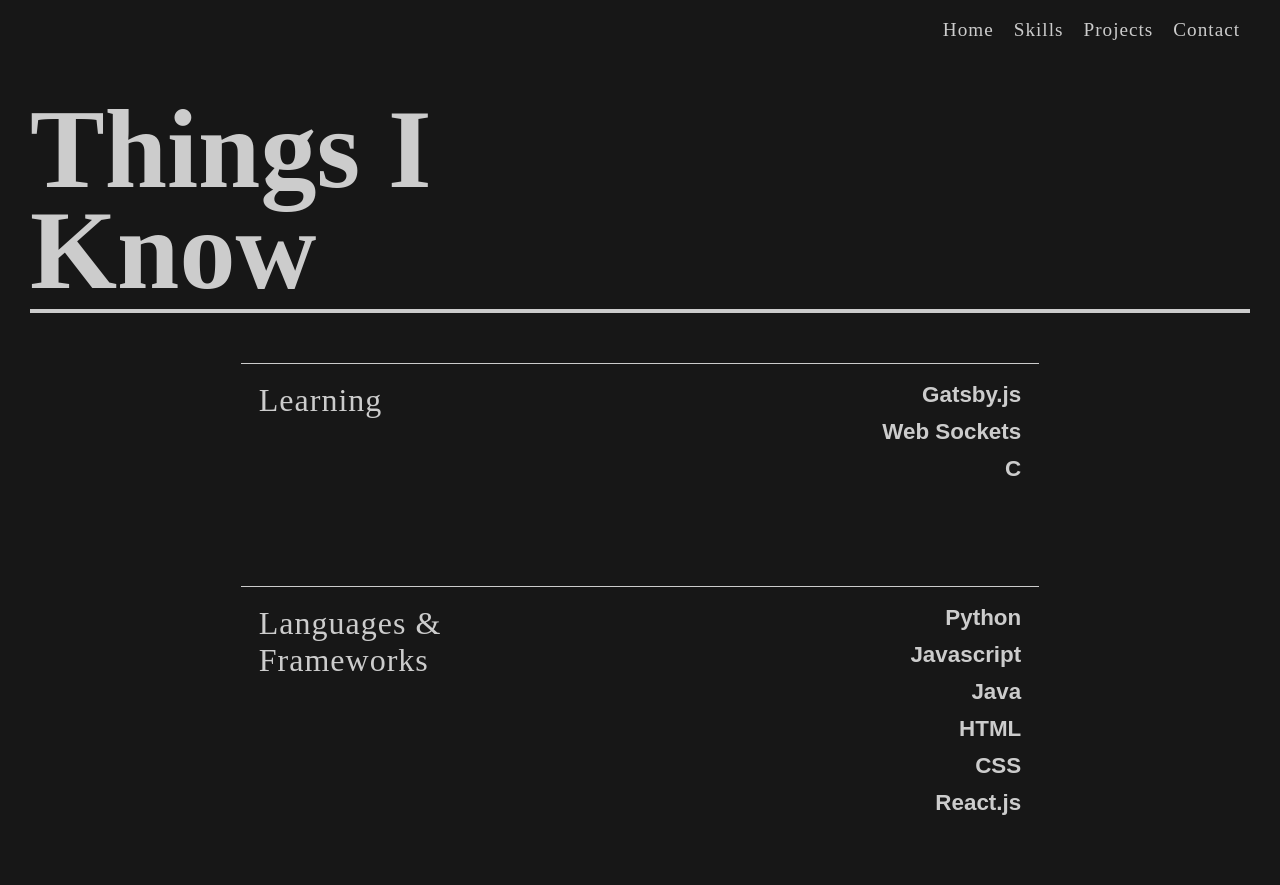
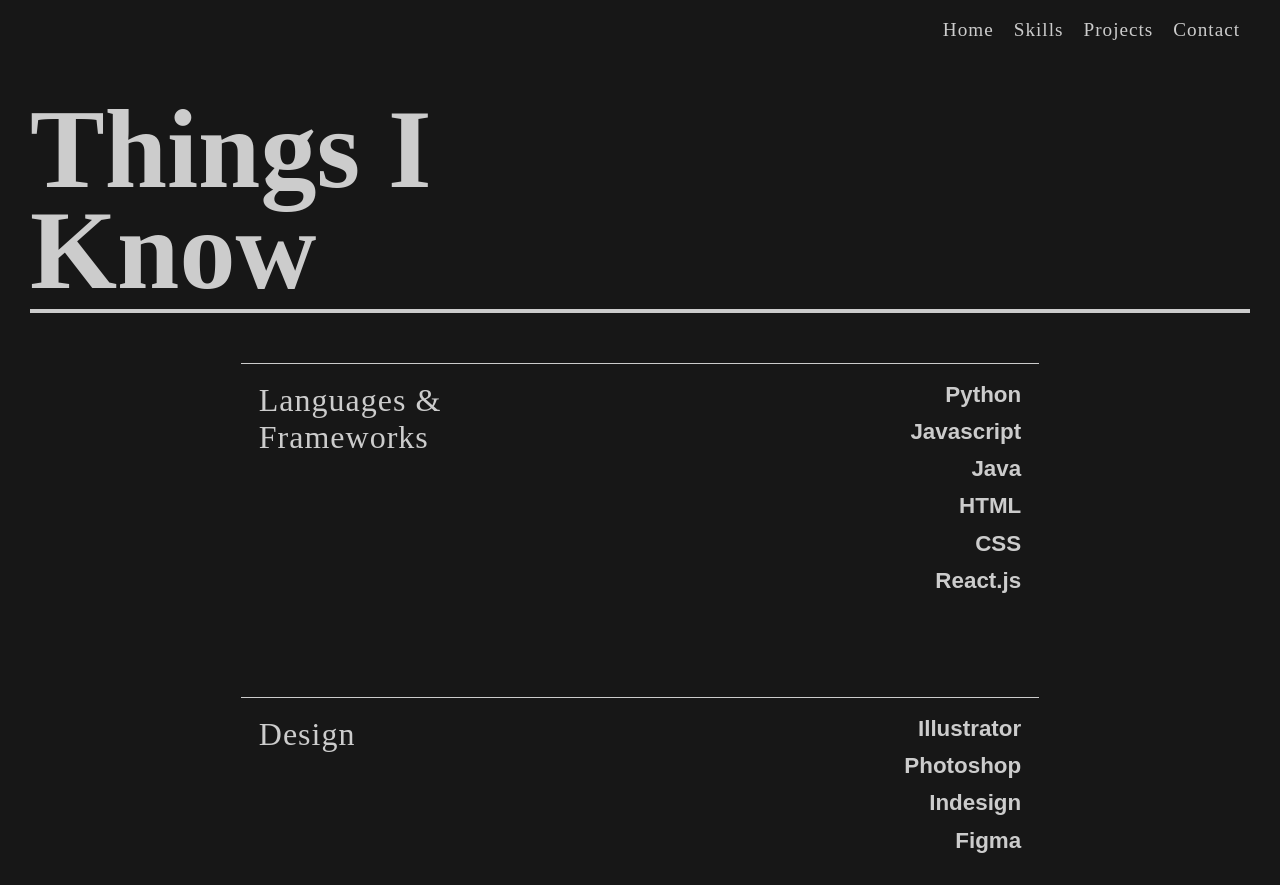
Before and after one commit to phernandoe/fernandobarreto, a Gatsby site: page /Skills in a window 1280 px wide. Shown: the top 885 px of the page. Built offline with nearby package versions, Linux system fonts and the light colour scheme; Gatsby itself is replaced by a stand-in of ours.

Commit message:
Removing Learning section

```diff
--- a/src/data/data.js
+++ b/src/data/data.js
@@ -35,14 +35,6 @@ const data = {
   ],
 
   skills: {
-    learning: {
-      title: 'Learning',
-      items: [
-        'Gatsby.js',
-        'Web Sockets',
-        'C'
-      ]
-    },
     languages: {
       title: 'Languages & Frameworks',
       items: [
```
